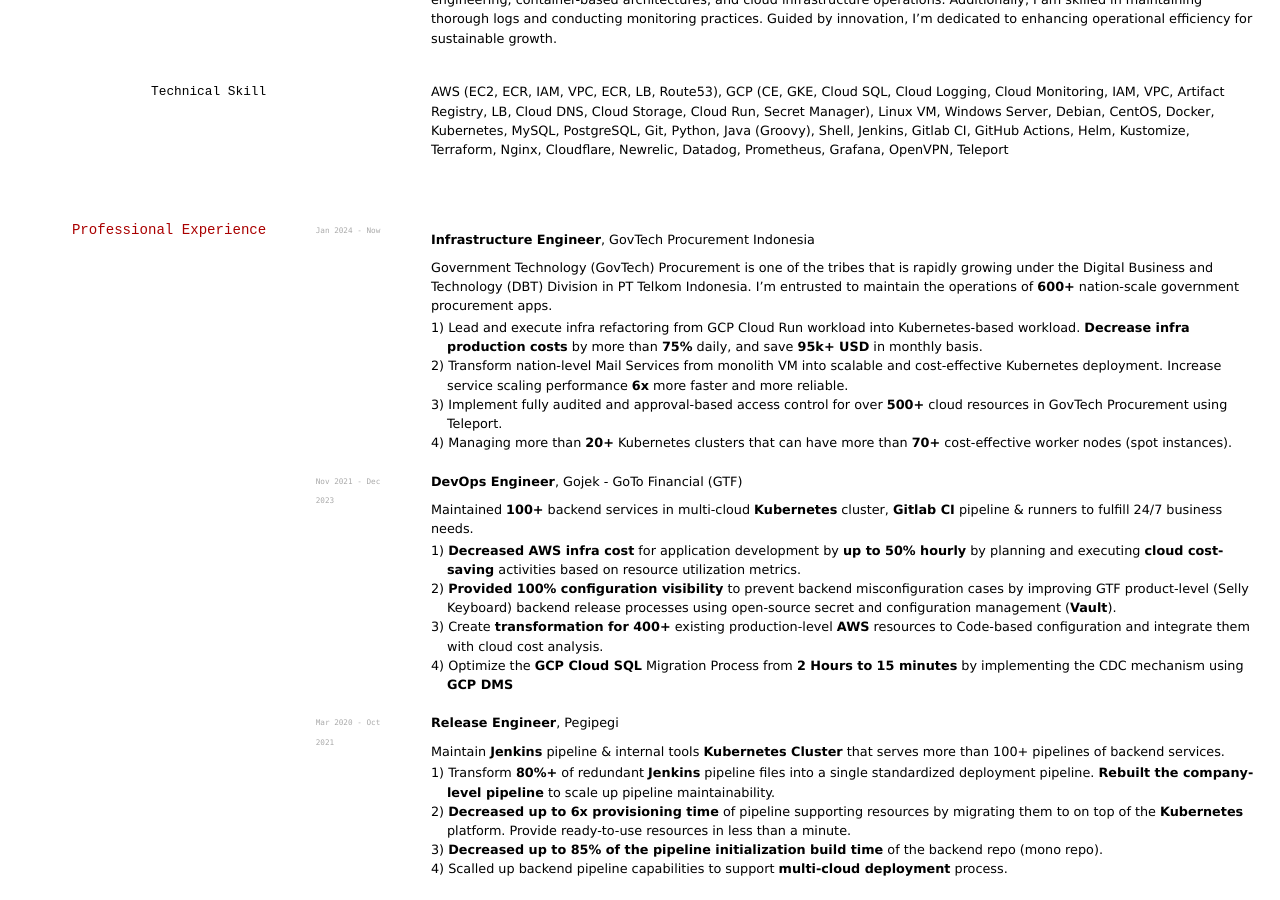
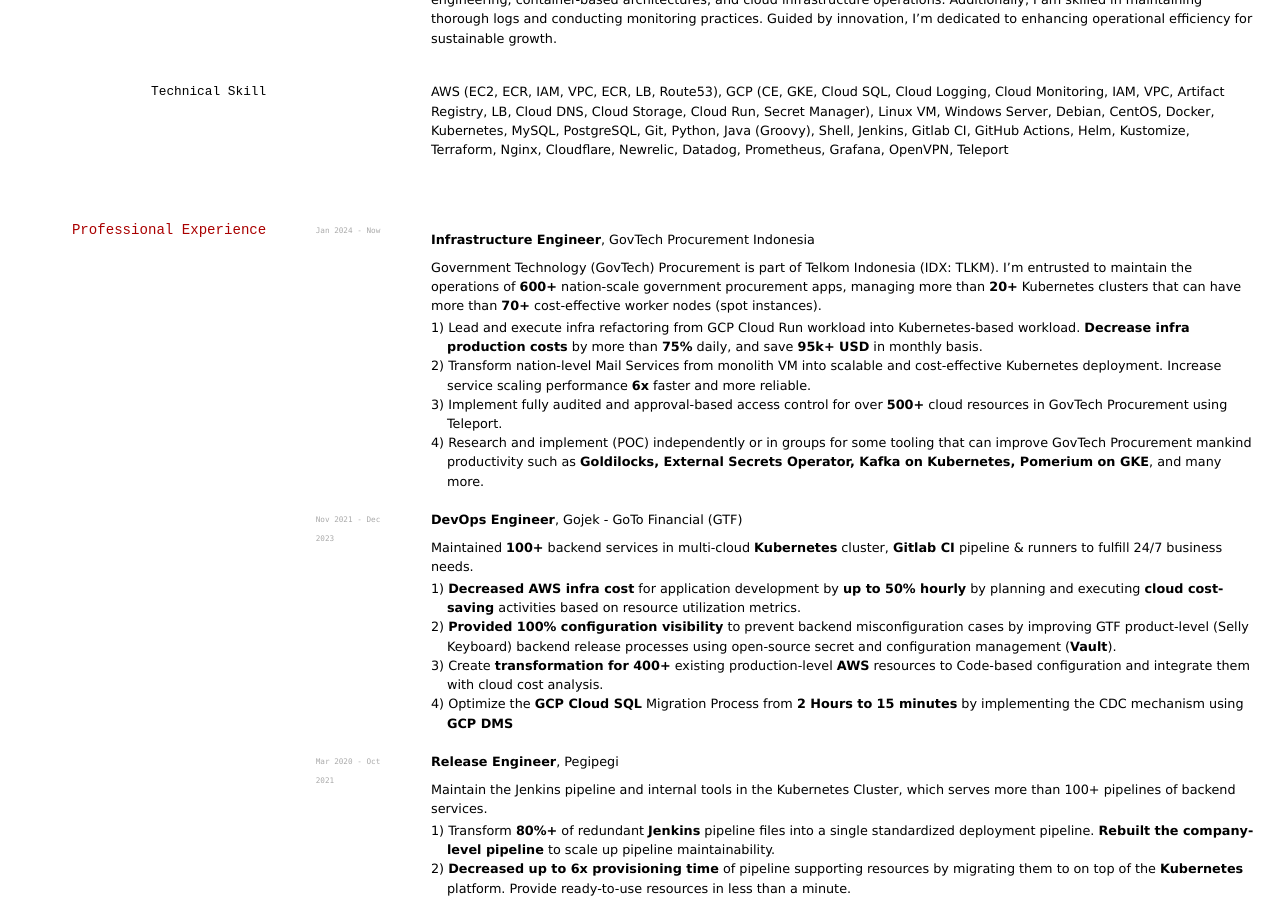
Before and after one commit to doctor500/cv, a Jekyll site: the page built from index.md, in a window 1280 px wide and 900 px high, scrolled down 276 px. Built offline with Jekyll 4.4.1, drawn with Linux system fonts in a browser that asks for light colours; some of the changed text lies outside the part shown.

Commit message:
feat: update CV current work description and markdown formatting

```diff
--- a/index.md
+++ b/index.md
@@ -34,12 +34,12 @@ AWS (EC2, ECR, IAM, VPC, ECR, LB, Route53), GCP (CE, GKE, Cloud SQL, Cloud Loggi
 
 __Infrastructure Engineer__, GovTech Procurement Indonesia
 
-Government Technology (GovTech) Procurement is one of the tribes that is rapidly growing under the Digital Business and Technology (DBT) Division in PT Telkom Indonesia. I'm entrusted to maintain the operations of **600+** nation-scale government procurement apps.
+Government Technology (GovTech) Procurement is part of Telkom Indonesia (IDX: TLKM). I'm entrusted to maintain the operations of **600+** nation-scale government procurement apps, managing more than **20+** Kubernetes clusters that can have more than **70+** cost-effective worker nodes (spot instances).
 
 - 1) Lead and execute infra refactoring from GCP Cloud Run workload into Kubernetes-based workload. **Decrease infra production costs** by more than **75%** daily, and save **95k+ USD** in monthly basis.
-- 2) Transform nation-level Mail Services from monolith VM into scalable and cost-effective Kubernetes deployment. Increase service scaling performance **6x** more faster and more reliable.
+- 2) Transform nation-level Mail Services from monolith VM into scalable and cost-effective Kubernetes deployment. Increase service scaling performance **6x** faster and more reliable.
 - 3) Implement fully audited and approval-based access control for over **500+** cloud resources in GovTech Procurement using Teleport.
-- 4) Managing more than **20+** Kubernetes clusters that can have more than **70+** cost-effective worker nodes (spot instances).
+- 4) Research and implement (POC) independently or in groups for some tooling that can improve GovTech Procurement mankind productivity such as **Goldilocks, External Secrets Operator, Kafka on Kubernetes, Pomerium on GKE**, and many more.
 
 
 <div style="page-break-after: always;"></div>
@@ -62,7 +62,7 @@ Maintained **100+** backend services in multi-cloud **Kubernetes** cluster, **Gi
 `Mar 2020 - Oct 2021`
 __Release Engineer__, Pegipegi
 
-Maintain **Jenkins** pipeline & internal tools **Kubernetes Cluster** that serves more than 100+ pipelines of backend services.
+Maintain the Jenkins pipeline and internal tools in the Kubernetes Cluster, which serves more than 100+ pipelines of backend services.
 
 
 - 1) Transform **80%+** of redundant **Jenkins** pipeline files into a single standardized deployment pipeline. **Rebuilt the company-level pipeline** to scale up pipeline maintainability.
@@ -132,13 +132,13 @@ Reach 17500+ Reader (per 2024/10/27) under CodeX publication
 ### Training & Certifications
 
 `Jan 2023`
-[Associate Cloud Engineer](https://www.credential.net/3e62c331-8419-43d6-9d48-849d04182582), *from GCP*
+[Associate Cloud Engineer](https://www.credential.net/3e62c331-8419-43d6-9d48-849d04182582), **from GCP**
 
 `Sep 2022`
-[Google Cloud Fundamentals: Core Infrastructure](https://www.coursera.org/account/accomplishments/verify/B2V6L4ZSGNUH), *from Coursera*
+[Google Cloud Fundamentals: Core Infrastructure](https://www.coursera.org/account/accomplishments/verify/B2V6L4ZSGNUH), **from Coursera**
 
 `Mar 2021`
-[DevOps Engineering on AWS](https://1drv.ms/b/s!AgiuQdtA6DaqkRFlSnO8rKrDO8iQ?e=htxgE9), *from AWS*
+[DevOps Engineering on AWS](https://1drv.ms/b/s!AgiuQdtA6DaqkRFlSnO8rKrDO8iQ?e=htxgE9), **from AWS**
 
 
 <div style="page-break-after: always;"></div>
@@ -147,9 +147,9 @@ Reach 17500+ Reader (per 2024/10/27) under CodeX publication
 ### Latest Professional Projects
 
 `May 2024 - Present`
-**SPSE Migration from Bare Metal to Goverment-certified Cloud**, GovTech Procurement
+**SPSE Migration from Bare Metal to Government-certified Cloud**, GovTech Procurement
 
-Execute & supervise the Automation process of the SPSE migration process. Do assessment, troubleshooting, and design for implementing automation at the infrastructure level. We're ongoing moving more than 600 SPSE to a Government-certified cloud. Provide them with better security & reliable infrastructure.
+Execute and supervise the Automation process of the SPSE migration process. Assess, troubleshoot, and design for implementing automation at the infrastructure level. We're currently moving more than 600 SPSE services to a Government-certified cloud. Provide them with better security and reliable infrastructure.
 
 `Aug 2022 - Sep 2022`
 **Config & Secret Management for Selly.id using Vault Cluster**, Gojek - GoTo Financial (GTF)
```
